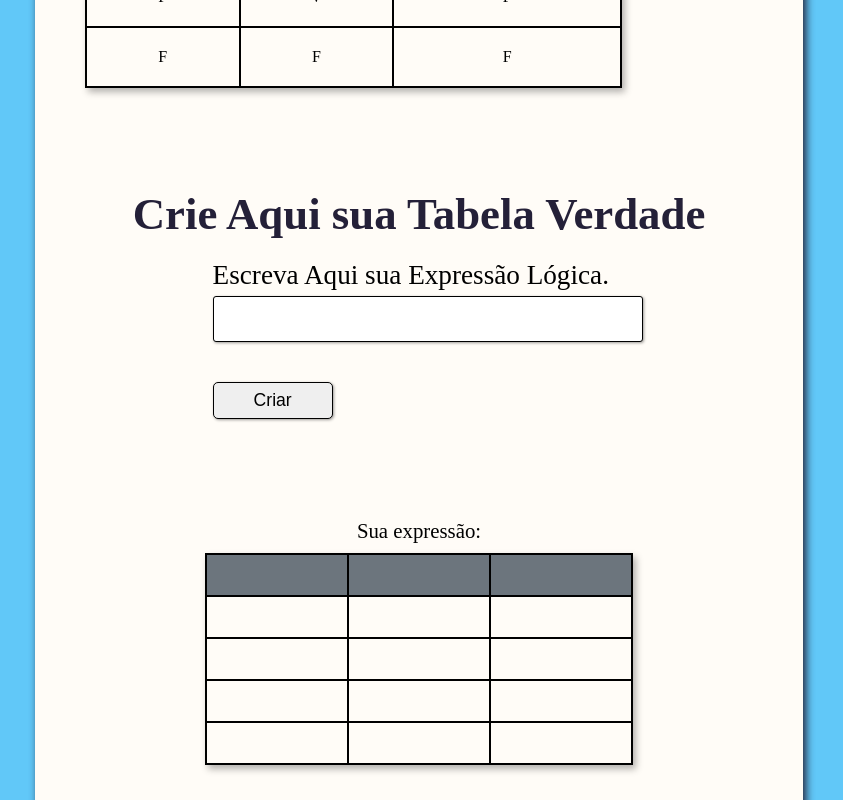
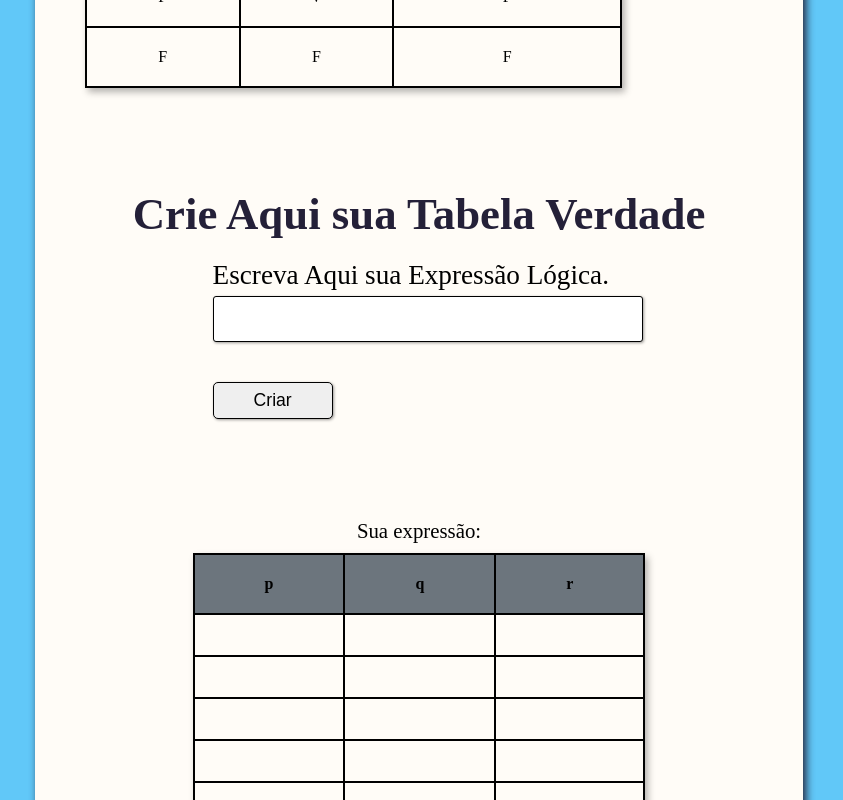
Before and after one commit to JoaoVitorDomingos/Tabela-Verdade, a plain HTML site: page index.html in a window 1280 px wide. Both pictures are taken after a click on the button "Criar". Shown: the part 1577-2377 px from the top of the page, without its empty margins (221-1064 px from the left). Drawn offline with Linux system fonts and the light colour scheme.

Commit message:
Pegando as proposições

```diff
--- a/estilos/style.css
+++ b/estilos/style.css
@@ -140,6 +140,7 @@ main > section#sec-input > div > button:hover {
     cursor: pointer;
 }
 
+/* Tabela Verdade do Usuario */
 main > section#sec-tabela-verdade > table.tabela_verdade {
     margin: auto;
     margin-bottom: 40px;
--- a/index.html
+++ b/index.html
@@ -75,7 +75,7 @@
                 <label for="input-exp">Escreva Aqui sua Expressão Lógica.</label>
                 <input type="text" name="input-exp" id="input-exp">
 
-                <button>Criar</button>
+                <button id="btn_criar">Criar</button>
             </div>
         </section>
 
@@ -83,14 +83,14 @@
             <table class="tabela_verdade">
                 <caption class="tabela_verdade_caption">Sua expressão:</caption>
                 <thead>
-                    <tr>
+                    <tr id="linha-cabecalho-tab">
                         <th scope="col"></th>
                         <th scope="col"></th>
                         <th scope="col"></th>
                     </tr>
                 </thead>
 
-                <tbody>
+                <tbody id="corpo-tab">
                     <tr>
                         <td></td>
                         <td></td>
@@ -119,5 +119,7 @@
     <footer>
         <p>Criado por <a href="#">João Vitor C. Domingos</a></p>
     </footer>
+
+    <script src="main.js"></script>
 </body>
 </html>
--- /dev/null
+++ b/main.js
@@ -0,0 +1,66 @@
+let btn_criar = document.querySelector("#btn_criar")
+btn_criar.addEventListener("click", main)
+
+// ~p ^ q V r V (k <=> q)
+// p ^ q V r
+
+function main() {
+    //let input_exp = document.querySelector("#input-exp").value
+    let input_exp = "p ^ q V r"
+    console.log(input_exp)
+
+    pegarProp(input_exp)
+}
+
+function pegarProp(exp_logica) {
+    // Pega as proprosições e filtra para não ter repetições.
+    let proposicoes = exp_logica.match(/[a-z]/g)
+    //console.log(proposicoes)
+
+    let qtd_prop = []
+    proposicoes.forEach(elemento => {
+        if(qtd_prop.includes(elemento) == false) {
+            qtd_prop.push(elemento)
+            //console.log(`A proposição ${elemento} não está no array, então será adicionada.`)
+        } else {
+            //console.log(`A proposição ${elemento} já está no array, então, não será adicionada.`)
+        }
+    });
+
+    console.log(qtd_prop)
+
+    criarTabela(qtd_prop)
+}
+
+function criarTabela(array_prop) {
+    let cabecalho_tab = document.querySelector("#linha-cabecalho-tab")
+    cabecalho_tab.innerHTML = ""
+    let corpo_tab = document.querySelector("#corpo-tab")
+    corpo_tab.innerHTML = ""
+    let qtd_linhas_tab = 1
+
+    // Cria o Cabeçalho da Tabela
+    for(i = 0; i < array_prop.length; i++) {
+        let cel_cab = document.createElement("th")
+        cel_cab.setAttribute("scope", "col")
+        cel_cab.innerText = array_prop[i]
+        //console.log(cel_cab)
+        cabecalho_tab.appendChild(cel_cab)
+
+        // Define a quantidade de linhas que terá o corpo da tabela
+        qtd_linhas_tab *= 2
+    }
+
+    for(i = 0; i < qtd_linhas_tab; i++) {
+        let linha_corpo = document.createElement("tr")
+        //console.log(linha_corpo)
+
+        for(c = 0; c < array_prop.length; c++) {
+            let cel_linha = document.createElement("td")
+            //console.log(cel_linha)
+            linha_corpo.appendChild(cel_linha)
+        }
+        corpo_tab.appendChild(linha_corpo)
+    }
+    //console.log(corpo_tab)
+}
```
